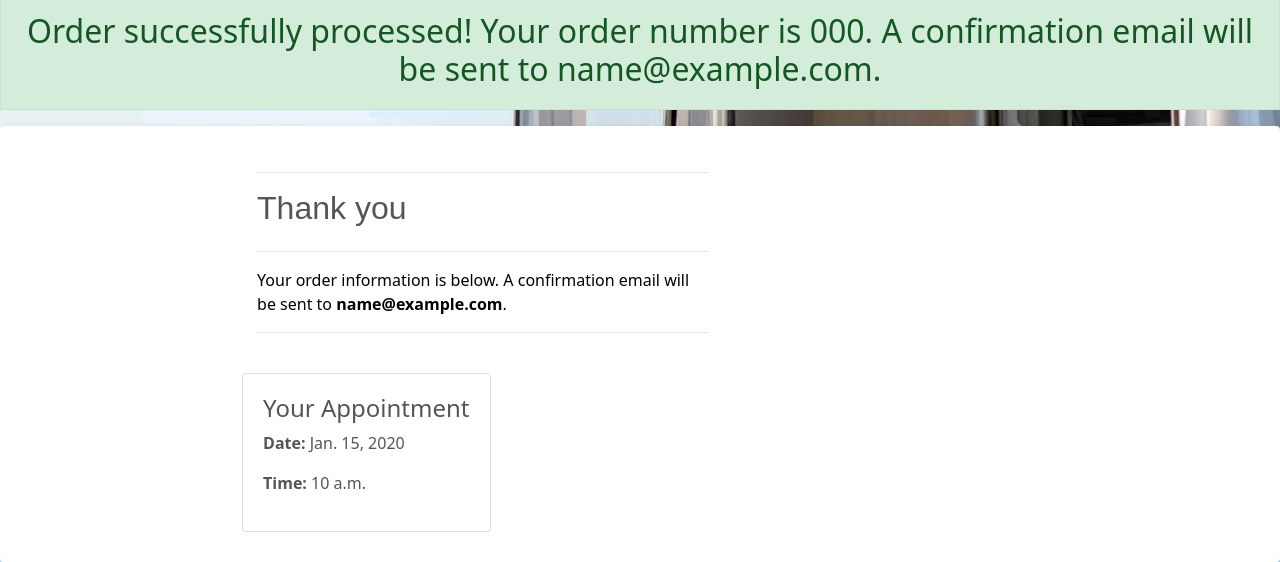
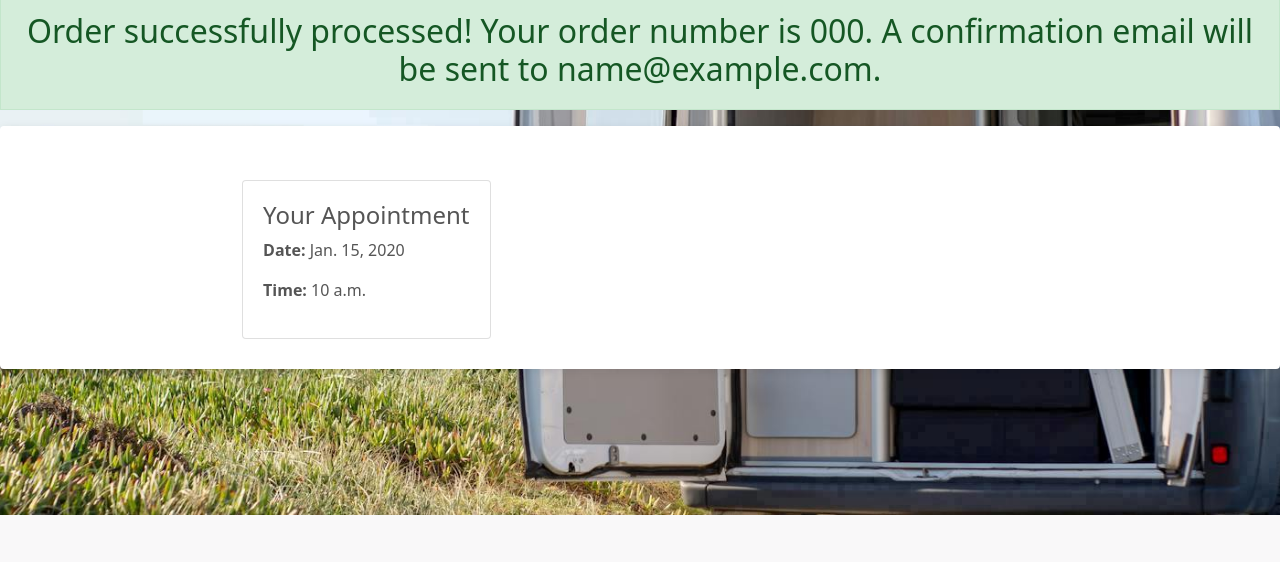
Before and after one commit to ElFalch/used-car-sense, a Django app: page /checkout/checkout_success/000 in a window 1280 px wide. Shown: the part 285-847 px from the top of the page. After the commit the page ends 800 px from the top, so only its background shows below. Run offline with Django 3.2, Linux system fonts and the light colour scheme; tables that the repository leaves empty hold one stand-in row (values such as "Sample post"); some libraries are stand-ins or nearby versions; some web fonts are replaced.

Commit message:
fix: remove duplicated message from checkout success html

```diff
--- a/checkout/templates/checkout/checkout_success.html
+++ b/checkout/templates/checkout/checkout_success.html
@@ -9,19 +9,6 @@
 {% endblock %} {% block content %}
 <div class="col-12 col-lg-8">
   <div class="container">
-    <div class="row">
-      <div class="col">
-        <hr />
-        <h2 class="logo-font mb-4">Thank you</h2>
-        <hr />
-        <p class="text-black">
-          Your order information is below. A confirmation email will be sent to
-          <strong>{{ order.email }}</strong>.
-        </p>
-        <hr />
-      </div>
-    </div>
-
     <div class="row">
       <div class="col-12 col-lg-7"></div>
       {% if order.appointment %}
```
